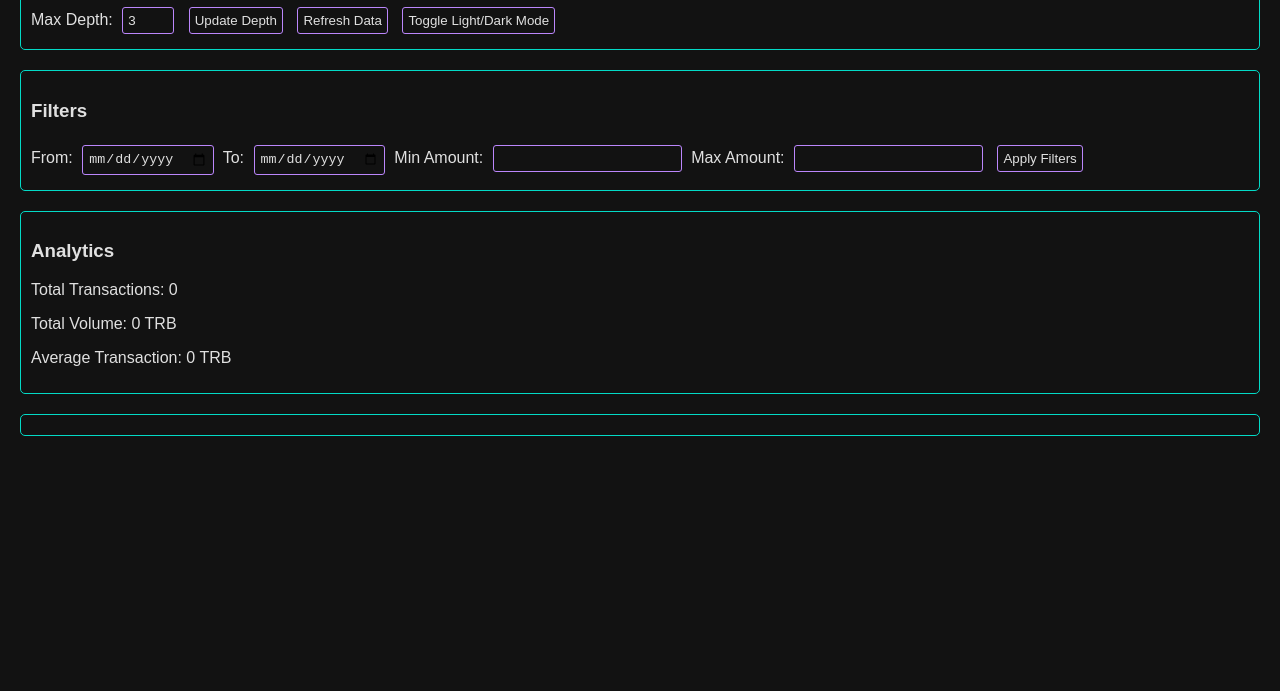
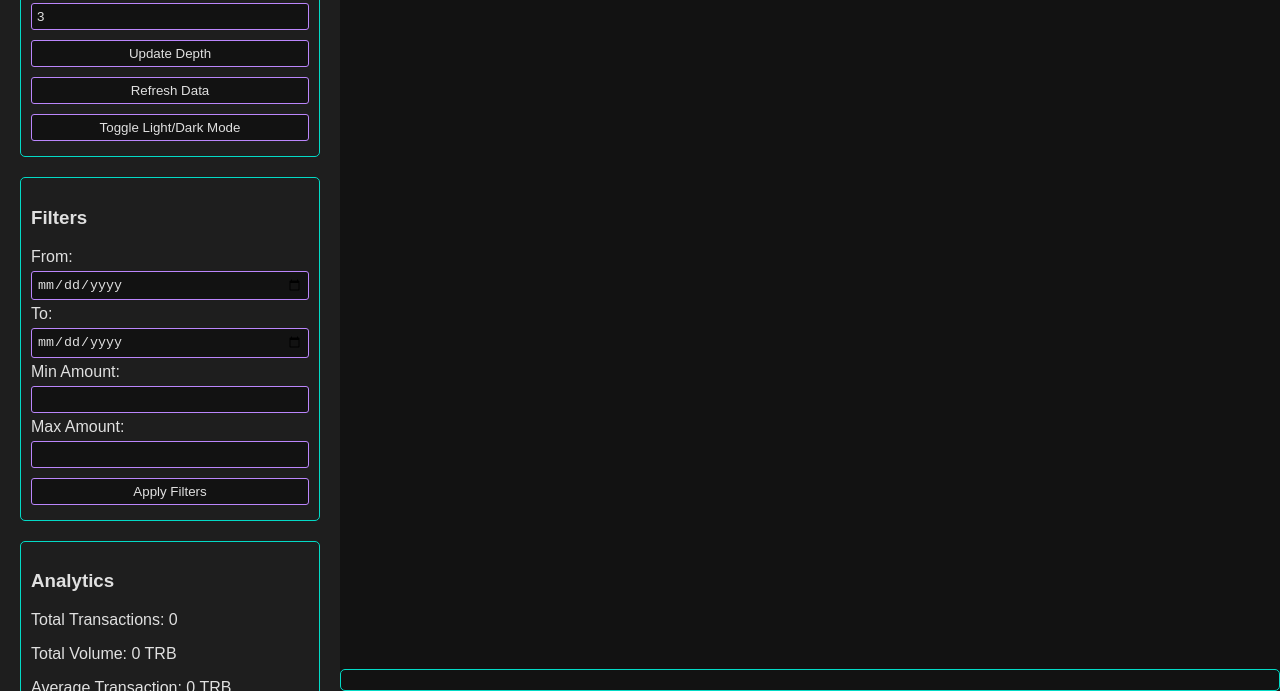
Before and after one commit to githubaccountadmin/tracker, a plain HTML site: page index.html in a window 1280 px wide. Shown: the part 109-800 px from the top of the page. Drawn offline with nearby package versions, Linux system fonts and the light colour scheme.

Commit message:
Update styles.css

```diff
--- a/styles.css
+++ b/styles.css
@@ -1,7 +1,7 @@
 body {
     font-family: Arial, sans-serif;
     margin: 0;
-    padding: 20px;
+    padding: 0;
     background-color: #121212;
     color: #e0e0e0;
     transition: background-color 0.3s, color 0.3s;
@@ -12,9 +12,34 @@ body {
     color: #121212;
 }
 
+#app-container {
+    display: flex;
+    height: 100vh;
+}
+
+#sidebar {
+    width: 300px;
+    padding: 20px;
+    background-color: #1e1e1e;
+    overflow-y: auto;
+}
+
+#main-content {
+    flex-grow: 1;
+    display: flex;
+    flex-direction: column;
+}
+
+#visualization-container {
+    flex-grow: 1;
+    position: relative;
+    overflow: hidden;
+}
+
 h1 {
     text-align: center;
     color: #bb86fc;
+    margin-top: 0;
 }
 
 #controls, #filter-controls, #analytics {
@@ -22,15 +47,6 @@ h1 {
     padding: 10px;
     border: 1px solid #03dac6;
     border-radius: 5px;
-}
-
-#tree-container {
-    width: 100%;
-    height: 600px;
-    border: 1px solid #03dac6;
-    margin-bottom: 20px;
-    position: relative;
-    overflow: hidden;
 }
 
 .node circle {
@@ -68,12 +84,14 @@ h1 {
 }
 
 input, button {
-    margin: 5px;
+    margin: 5px 0;
     padding: 5px;
     background-color: #121212;
     color: #e0e0e0;
     border: 1px solid #bb86fc;
     border-radius: 3px;
+    width: 100%;
+    box-sizing: border-box;
 }
 
 button:hover {
@@ -88,6 +106,10 @@ button:hover {
     transform: translate(-50%, -50%);
     color: #bb86fc;
     font-size: 18px;
+}
+
+.light #sidebar {
+    background-color: #f0f0f0;
 }
 
 .light .node circle {
```
